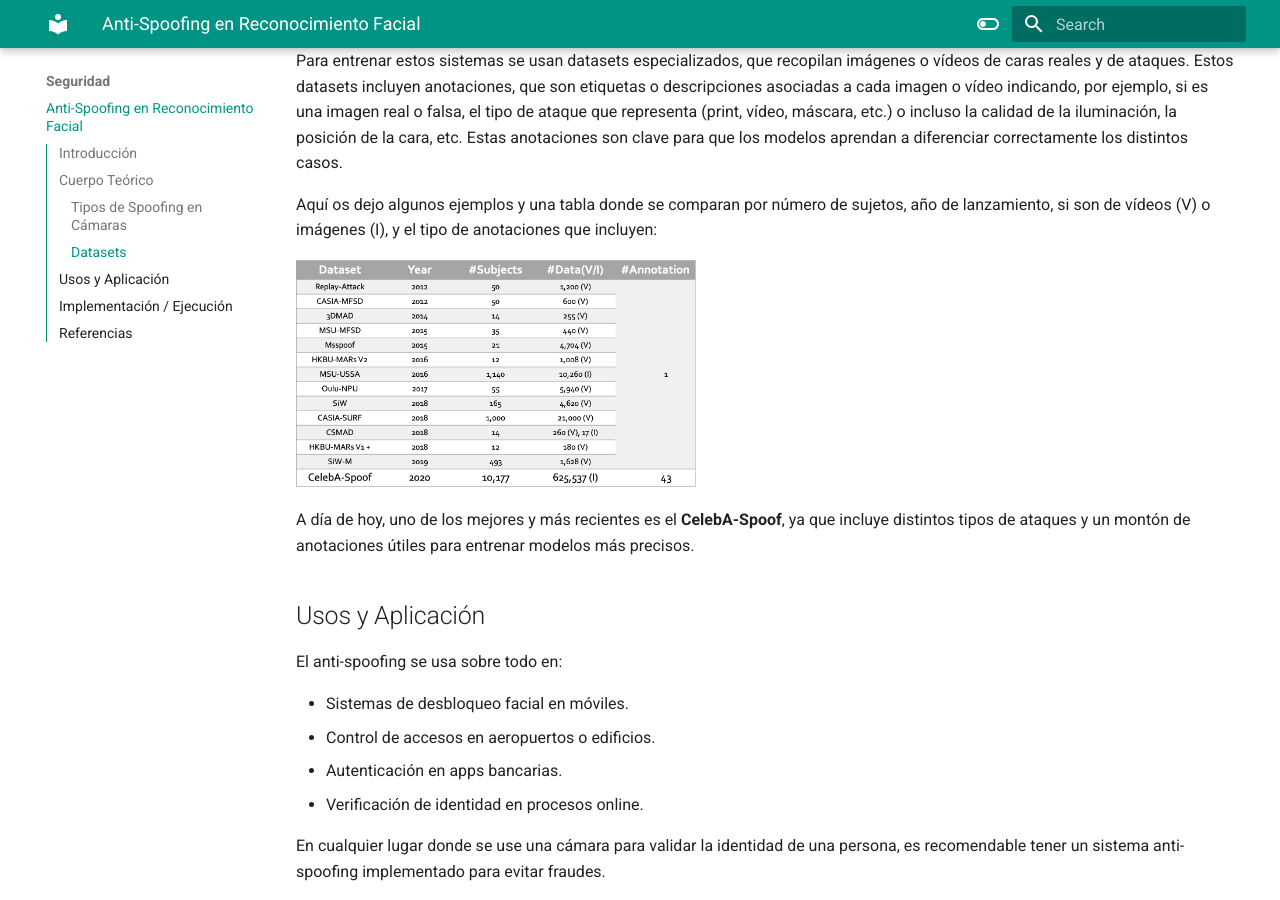
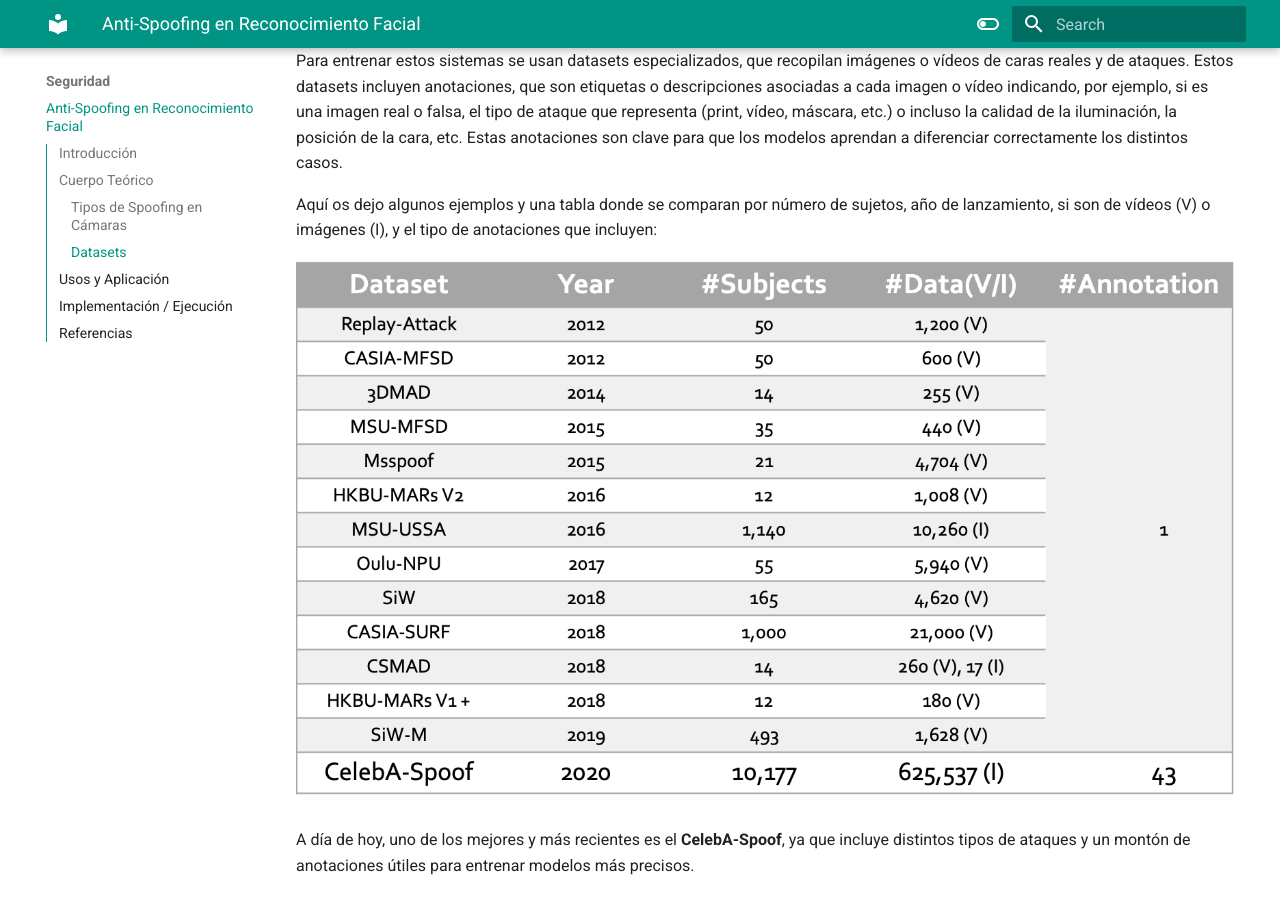
Before and after one commit to abl78-ua/Wiki-IMCR, an MkDocs documentation site: the page built from docs/Seguridad/Anti-spoofing.md, in a window 1280 px wide and 900 px high, scrolled down 908 px. Built offline with MkDocs 1.6.1 and Material for MkDocs 9.7.7, drawn with Linux system fonts in a browser that asks for light colours.

Commit message:
alinear imagen

```diff
--- a/docs/Seguridad/Anti-spoofing.md
+++ b/docs/Seguridad/Anti-spoofing.md
@@ -25,7 +25,9 @@ Para entrenar estos sistemas se usan datasets especializados, que recopilan imá
 
 Aquí os dejo algunos ejemplos y una tabla donde se comparan por número de sujetos, año de lanzamiento, si son de vídeos (V) o imágenes (I), y el tipo de anotaciones que incluyen:
 
-<img src="../../images/seguridad/infoDatasets.png" alt="Información Datasets" style="width:400px; vertical-align:middle;">
+<p style="text-align:center;">
+  <img src="../../images/seguridad/infoDatasets.png" alt="Información Datasets" style="max-width:100%; height:auto;">
+</p>
 
 A día de hoy, uno de los mejores y más recientes es el **CelebA-Spoof**, ya que incluye distintos tipos de ataques y un montón de anotaciones útiles para entrenar modelos más precisos.
 ## Usos y Aplicación
@@ -43,8 +45,9 @@ En cualquier lugar donde se use una cámara para validar la identidad de una per
 
 Para implementar un sistema de detección anti-spoofing se suelen usar redes convolucionales (CNN) y frameworks como PyTorch o TensorFlow. En el proyecto de [hairymax/Face-AntiSpoofing](https://github.com/hairymax/Face-AntiSpoofing) por ejemplo, se utiliza un modelo basado en RGB para detectar intentos de spoofing. Aquí os dejo una muestra de resultados de detección:
 
-
-<img src="../../images/seguridad/anotaciones.png" alt="anotaciones" style="width:400px; vertical-align:middle;">
+<p style="text-align:center;">
+  <img src="../../images/seguridad/anotaciones.png" alt="Anotaciones" style="max-width:100%; height:auto;">
+</p>
 
 También se pueden ver ejemplos y notebooks prácticos en esta [demo interactiva](https://nbviewer.org/gist/hairymax/021a8cd550a3c0fa14c8e6ae815265c9).
 
```
